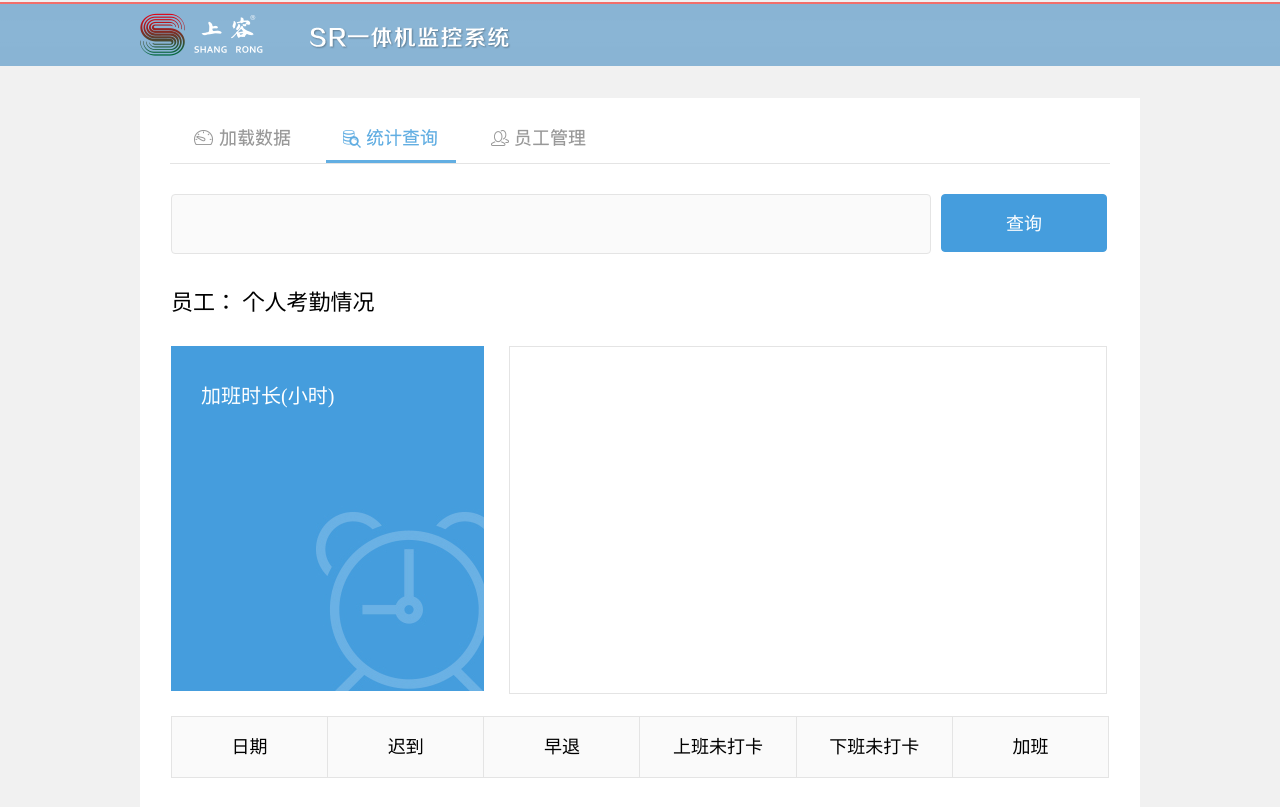
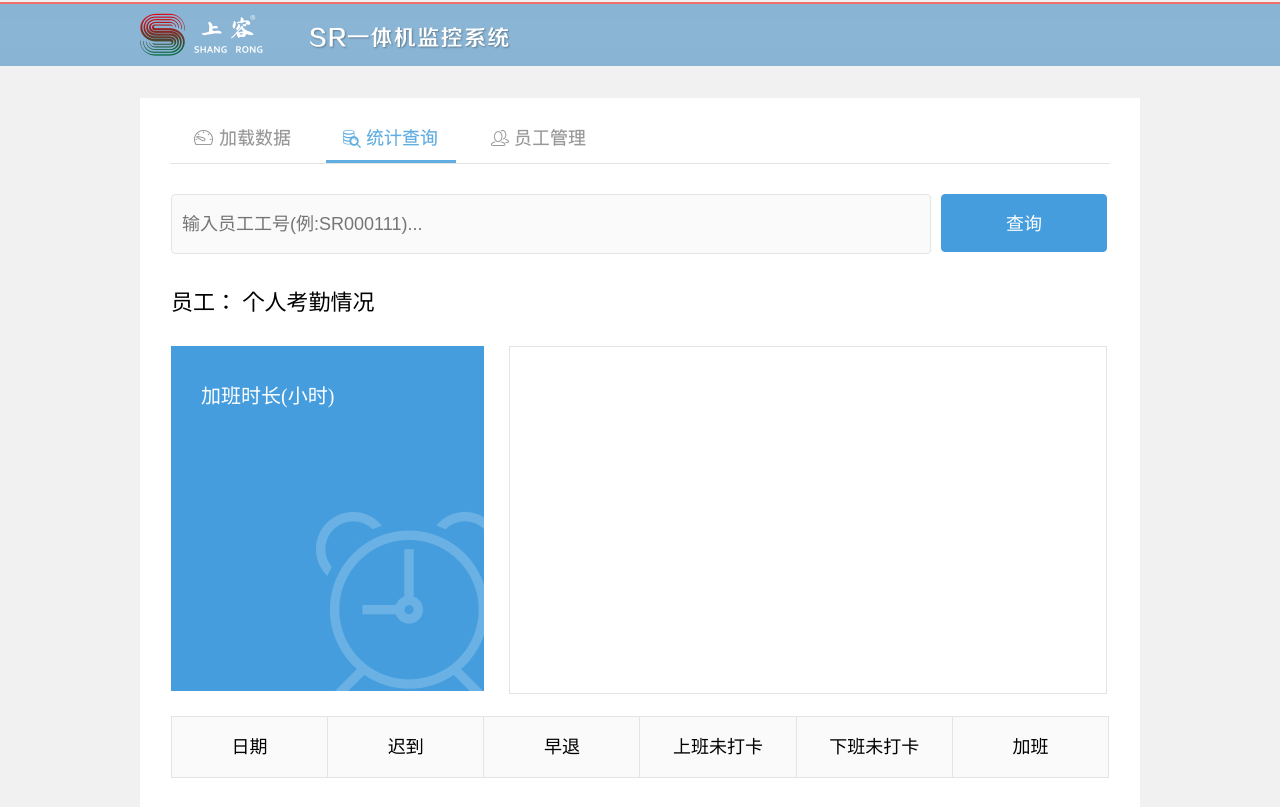
Before and after one commit to ldh2068vip/atendance, a Flask app: page /report/ in a window 1280 px wide. Shown: the top 807 px of the page. Run offline with Flask 2, Linux system fonts and the light colour scheme.

Commit message:
input error judge

```diff
--- a/templates/inquiry.html
+++ b/templates/inquiry.html
@@ -17,10 +17,10 @@
                         type: 'GET',
                         dataType: 'json',
                         success: function (data) {
-                            <!--alert();-->
                             printData(data);
                         },
                         error: function (data) {
+                            alert('未找到该员工');
                         }
                     });
         }
@@ -120,7 +120,7 @@
     </div>
     <div class="inquiry">
         <div class="inq">
-            <input name="" type="text" class="text" id="keyword"/>
+            <input name="" type="text" class="text" id="keyword" placeholder="输入员工工号(例:SR000111)..."/>
             <input name="" type="button" value="查询" class="butt" onclick="query()"/>
         </div>
         <div class="clear"></div>
```
